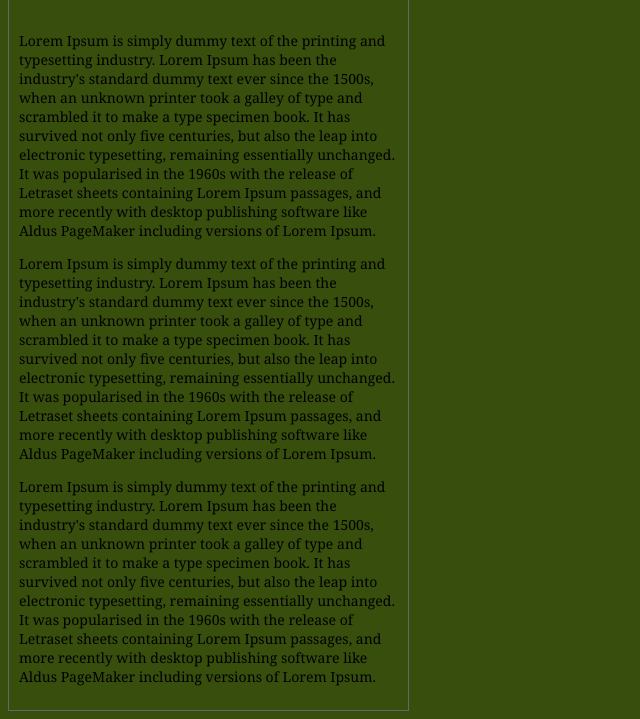
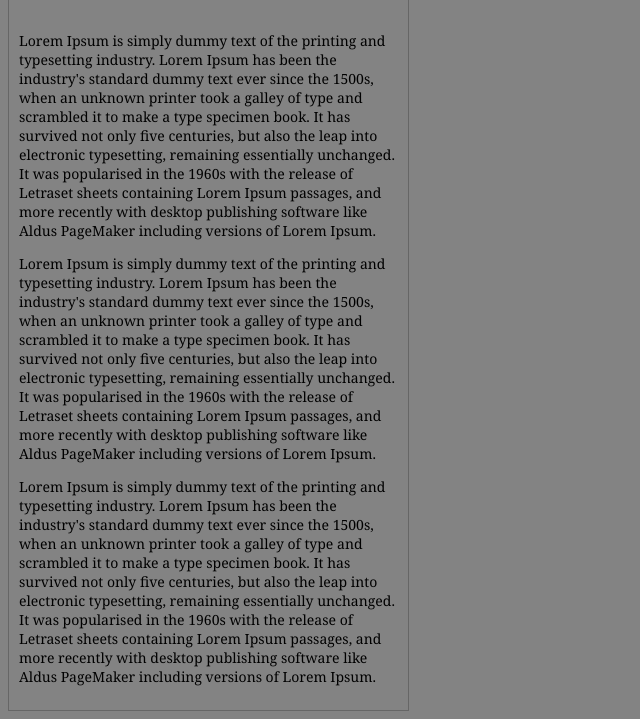
Before and after one commit to Harvester83/grunt-test, a website: page index.html in a window 1280 px wide. Shown: the part 121-840 px from the top of the page, without its empty margins (0-640 px from the left). Drawn offline with Linux system fonts and the light colour scheme.

Commit message:
Change body style

```diff
--- a/src/scss/style.scss
+++ b/src/scss/style.scss
@@ -1,5 +1,5 @@
 body {
-  background: #374e0c;
+  background: #838383;
 }
 
 nav {
```
Also changed, not shown: dist/global.css, dist/global.min.css, src/css/style.css, src/scss/style.css.
